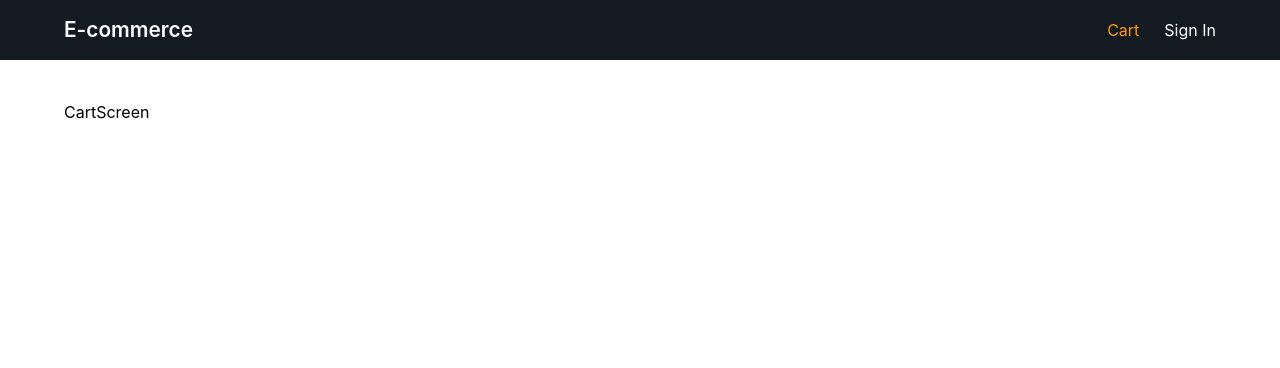
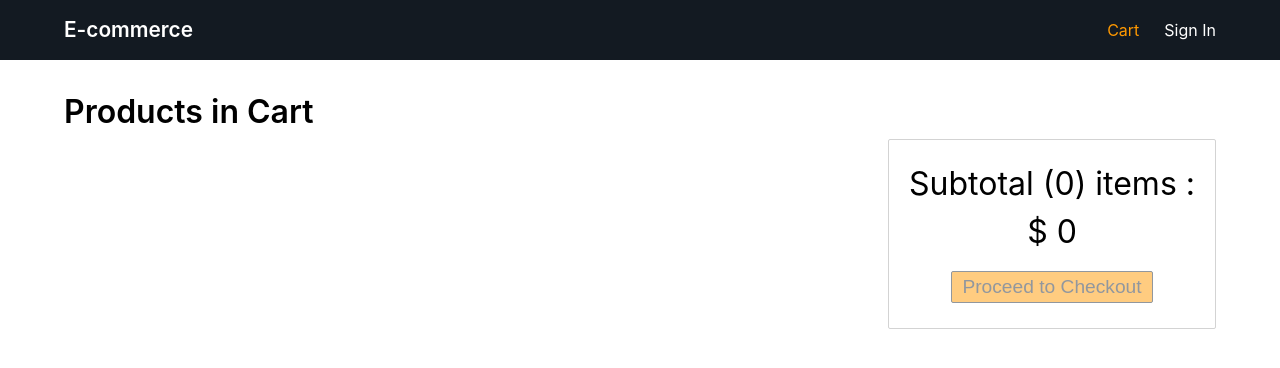
Before and after one commit to fraan-nz/mern-ecommerce, a React (Vite) app in the folder frontend/: page /cart in a window 1280 px wide. Shown: the top 368 px of the page. Built offline with nearby package versions, Linux system fonts and the light colour scheme.

Commit message:
cart items

```diff
--- /dev/null
+++ b/frontend/src/components/Cart/CartItem.jsx
@@ -0,0 +1,27 @@
+import React from "react";
+import { StyledCartItem } from "./StyledCartItem";
+import { FaTrash, FaPlusCircle, FaMinusCircle } from "react-icons/fa";
+
+function CartItem(prod) {
+	return (
+		<StyledCartItem>
+			<img src={prod.image} alt={prod.name} />
+			<p className="prod_name">{prod.name}</p>
+			<div className="prod_buttons">
+				<button disabled={prod.quantity === 1}>
+					<FaMinusCircle />
+				</button>
+				{prod.quantity}
+				<button disabled={prod.quantity === prod.countInStock}>
+					<FaPlusCircle />
+				</button>
+			</div>
+			<p className="prod_price">$ {prod.price}</p>
+			<button className="prod_trash">
+				<FaTrash />
+			</button>
+		</StyledCartItem>
+	);
+}
+
+export default CartItem;
--- /dev/null
+++ b/frontend/src/components/Cart/StyledCartItem.js
@@ -0,0 +1,154 @@
+import styled from "styled-components";
+
+export const StyledCartSection = styled.section`
+	width: 100%;
+	display: flex;
+	gap: 20px;
+
+	@media screen and (max-width: 1024px) {
+		flex-direction: column;
+	}
+
+	.subtotal {
+		height: max-content;
+		width: max-content;
+		padding: 20px;
+		font-size: 2rem;
+		text-align: center;
+		line-height: 1.5;
+		border: 1px solid lightgray;
+		border-radius: 2px;
+
+		.checkout {
+			display: block;
+			font-weight: 400;
+			font-size: 1.2rem;
+			padding: 4px 10px;
+			cursor: pointer;
+			background-color: ${(props) => props.theme.accent};
+			color: ${(props) => props.theme.secondary};
+			border: 1px solid ${(props) => props.theme.secondary};
+			border-radius: 2px;
+			margin-top: 15px;
+			margin-bottom: 5px;
+			margin-left: auto;
+			margin-right: auto;
+			text-align: center;
+
+			&:disabled {
+				filter: opacity(0.5);
+			}
+		}
+
+		@media screen and (max-width: 1024px) {
+			align-self: end;
+		}
+		@media screen and (max-width: 768px) {
+			font-size: 1.5rem;
+		}
+	}
+`;
+
+export const StyledCart = styled.div`
+	display: flex;
+	flex-direction: column;
+	flex: 1;
+	gap: 20px;
+`;
+
+export const StyledCartItem = styled.div`
+	display: grid;
+	grid-template-columns: auto 1fr 100px 200px 50px;
+	grid-template-rows: 150px;
+	align-items: center;
+	font-size: 1.2rem;
+	border: 1px solid lightgrey;
+	border-radius: 2px;
+	overflow: hidden;
+
+	img {
+		height: 100%;
+		width: auto;
+	}
+	button {
+		border: none;
+		background: none;
+		cursor: pointer;
+		& > * {
+			font-size: 1.5rem;
+		}
+	}
+
+	.prod_trash {
+		text-align: center;
+	}
+
+	.prod_name {
+		text-align: center;
+		font-size: 1.5rem;
+	}
+	.prod_buttons {
+		display: flex;
+		align-items: center;
+		justify-content: space-between;
+	}
+	.prod_price {
+		text-align: center;
+	}
+
+	@media screen and (max-width: 1024px) {
+		grid-template-areas:
+			"image title title title"
+			"image quantity price trash";
+		grid-template-columns: 1fr 200px 1fr 50px;
+		grid-template-rows: 75px 75px;
+
+		img {
+			grid-area: image;
+		}
+		.prod_name {
+			grid-area: title;
+		}
+		.prod_buttons {
+			grid-area: quantity;
+		}
+		.prod_price {
+			grid-area: price;
+		}
+		.prod_trash {
+			grid-area: trash;
+		}
+	}
+
+	@media screen and (max-width: 768px) {
+		grid-template-areas:
+			"image title title title"
+			"image quantity price trash";
+		grid-template-columns: auto 1fr 1fr 50px;
+		grid-template-rows: 50px 50px;
+		font-size: 0.8rem;
+
+		img {
+			grid-area: image;
+		}
+		button {
+			& > * {
+				font-size: 1rem;
+			}
+		}
+
+		.prod_name {
+			font-size: 1.3rem;
+			grid-area: title;
+		}
+		.prod_buttons {
+			grid-area: quantity;
+		}
+		.prod_price {
+			grid-area: price;
+		}
+		.prod_trash {
+			grid-area: trash;
+		}
+	}
+`;
--- a/frontend/src/components/Product/Product.jsx
+++ b/frontend/src/components/Product/Product.jsx
@@ -23,7 +23,11 @@ function Product(props) {
 					<span>{product.numReviews} Reviews</span>
 				</StyledStars>
 				<span className="price">$ {product.price}</span>
-				<button className="button" onClick={() => dispatch(addToCart(product))}>
+				<button
+					className="button"
+					onClick={() => dispatch(addToCart(product))}
+					disabled={product.countInStock < 1}
+				>
 					Add to cart
 				</button>
 			</div>
--- a/frontend/src/components/Product/StyledProduct.js
+++ b/frontend/src/components/Product/StyledProduct.js
@@ -50,6 +50,9 @@ export const StyledProduct = styled.div`
 		border: 1px solid ${(props) => props.theme.secondary};
 		border-radius: 2px;
 		margin-top: 5px;
+		&:disabled {
+			filter: opacity(0.5);
+		}
 	}
 `;
 
@@ -150,6 +153,10 @@ export const StyledProdContainer = styled.div`
 			margin-left: auto;
 			margin-right: auto;
 			text-align: center;
+
+			&:disabled {
+				filter: opacity(0.5);
+			}
 		}
 	}
 
--- a/frontend/src/screens/CartScreen.jsx
+++ b/frontend/src/screens/CartScreen.jsx
@@ -1,7 +1,38 @@
 import React from "react";
+import CartItem from "../components/Cart/CartItem";
+import { useSelector } from "react-redux";
+import {
+	StyledCart,
+	StyledCartSection,
+} from "../components/Cart/StyledCartItem";
+import { Helmet } from "react-helmet-async";
+import { totalAmount, totalQuantity } from "../utils/quantityReducer";
 
 function CartScreen() {
-	return <div>CartScreen</div>;
+	const { prodsInCart } = useSelector((state) => state.cart);
+
+	return (
+		<>
+			<Helmet>
+				<title>E-commerce</title>
+			</Helmet>
+			<h1>Products in Cart</h1>
+			<StyledCartSection>
+				<StyledCart>
+					{prodsInCart.map((prod) => {
+						return <CartItem {...prod} key={prod.slug} />;
+					})}
+				</StyledCart>
+				<div className="subtotal">
+					Subtotal ({totalQuantity(prodsInCart)}) items : <br /> ${" "}
+					{totalAmount(prodsInCart)}
+					<button className="checkout" disabled={prodsInCart.length === 0}>
+						Proceed to Checkout
+					</button>
+				</div>
+			</StyledCartSection>
+		</>
+	);
 }
 
 export default CartScreen;
--- a/frontend/src/screens/ProductScreen.jsx
+++ b/frontend/src/screens/ProductScreen.jsx
@@ -66,6 +66,7 @@ function ProductScreen() {
 						<button
 							className="button"
 							onClick={() => dispatch(addToCart(product))}
+							disabled={product.countInStock < 1}
 						>
 							Add to cart
 						</button>
--- a/frontend/src/utils/quantityReducer.js
+++ b/frontend/src/utils/quantityReducer.js
@@ -3,3 +3,9 @@ export const totalQuantity = (cartArray) => {
 		return value.quantity + accu;
 	}, 0);
 };
+
+export const totalAmount = (cartArray) => {
+	return cartArray.reduce((accu, value) => {
+		return value.price * value.quantity + accu;
+	}, 0);
+};
```
